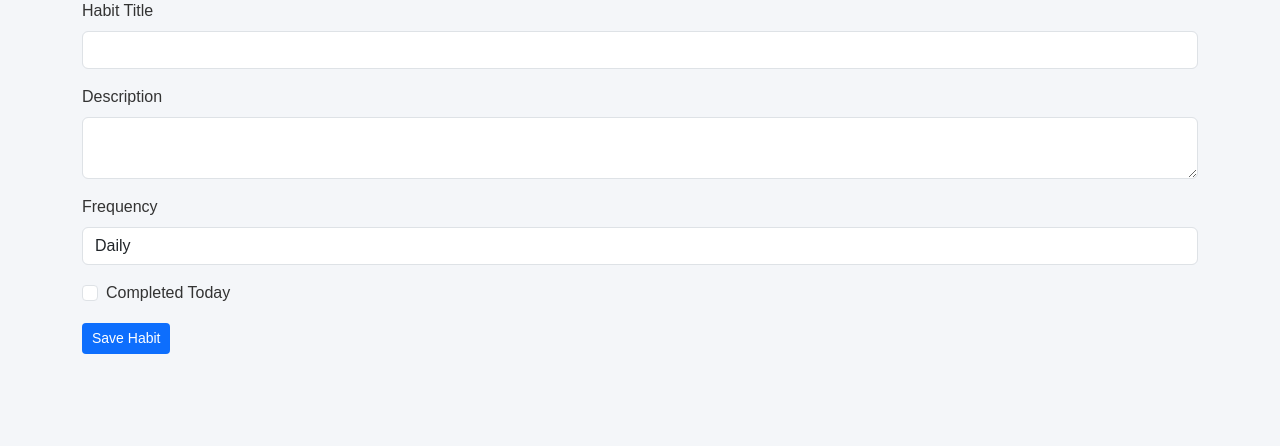
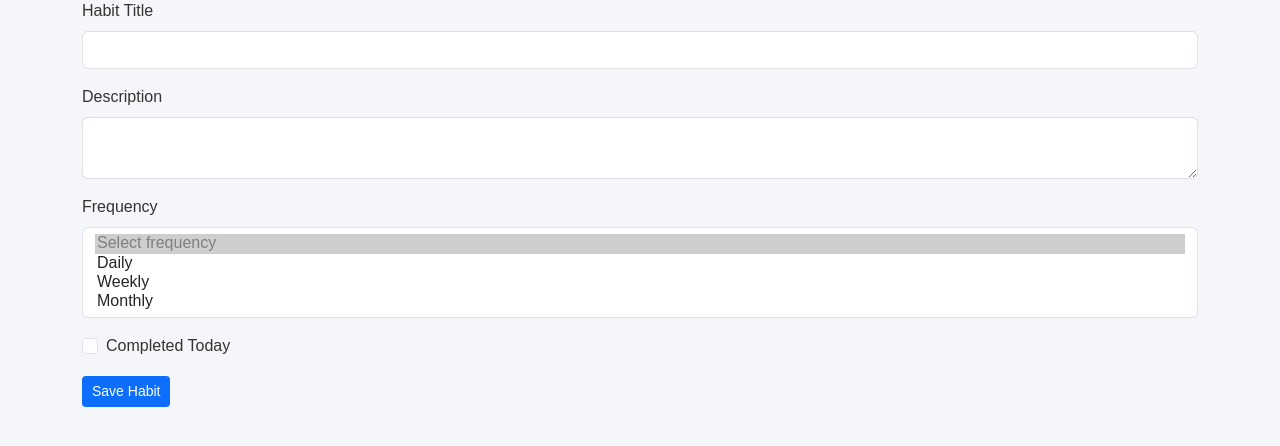
Before and after one commit to kulthoom12/habit_tracker, a Django app: page /habits/add/ in a window 1280 px wide. Shown: the part 152-598 px from the top of the page. Run offline with Django 5.2, Linux system fonts and the light colour scheme; the visitor is signed in with stand-in values (Sample User, id 1).

Commit message:
Fix habit form template

```diff
--- a/habits/templates/habits/base.html
+++ b/habits/templates/habits/base.html
@@ -53,14 +53,12 @@
         {% block content %}
         <form>
             <label for="frequency">Frequency:</label>
-            <select name="frequency" id="frequency" required class="form-select" size="4">
-                <option value="" disabled selected placeholder="select frequency"></option>
-            <select name="frequency" id="frequency" required class="form-select" size="4">
-                <option value="" disabled selected placeholder="select frequency"></option>
-                <option value="daily">Daily</option>
-                <option value="weekly">Weekly</option>
-                <option value="monthly">Monthly</option>
-            </select>
+                <select name="frequency" id="habits-frequency" required class="form-select" size="4">
+        <option value="" disabled {% if not habit %}selected{% endif %}>Select frequency</option>
+        <option value="daily" {% if habit and habit.frequency == 'daily' %}selected{% endif %}>Daily</option>
+        <option value="weekly" {% if habit and habit.frequency == 'weekly' %}selected{% endif %}>Weekly</option>
+        <option value="monthly" {% if habit and habit.frequency == 'monthly' %}selected{% endif %}>Monthly</option>
+    </select>
         </form>
         {% endblock %}
     </div>
--- a/habits/templates/habits/form.html
+++ b/habits/templates/habits/form.html
@@ -27,11 +27,11 @@
   {# Frequency #}
   <div class="mb-3">
     <label for="habits-frequency" class="form-label">Frequency</label>
-    <select name="frequency" id="habits-frequency" class="form-control" required>
-      <option value="daily" {% if habit and habit.frequency == "daily" %}selected{% endif %}>Daily</option>
-<option value="weekly" {% if habit and habit.frequency == "weekly" %}selected{% endif %}>Weekly</option>
-<option value="monthly" {% if habit and habit.frequency == "monthly" %}selected{% endif %}>Monthly</option>
-
+    <select name="frequency" id="habits-frequency" required class="form-select" size="4">
+        <option value="" disabled {% if not habit %}selected{% endif %}>Select frequency</option>
+        <option value="daily" {% if habit and habit.frequency == 'daily' %}selected{% endif %}>Daily</option>
+        <option value="weekly" {% if habit and habit.frequency == 'weekly' %}selected{% endif %}>Weekly</option>
+        <option value="monthly" {% if habit and habit.frequency == 'monthly' %}selected{% endif %}>Monthly</option>
     </select>
   </div>
 
```
